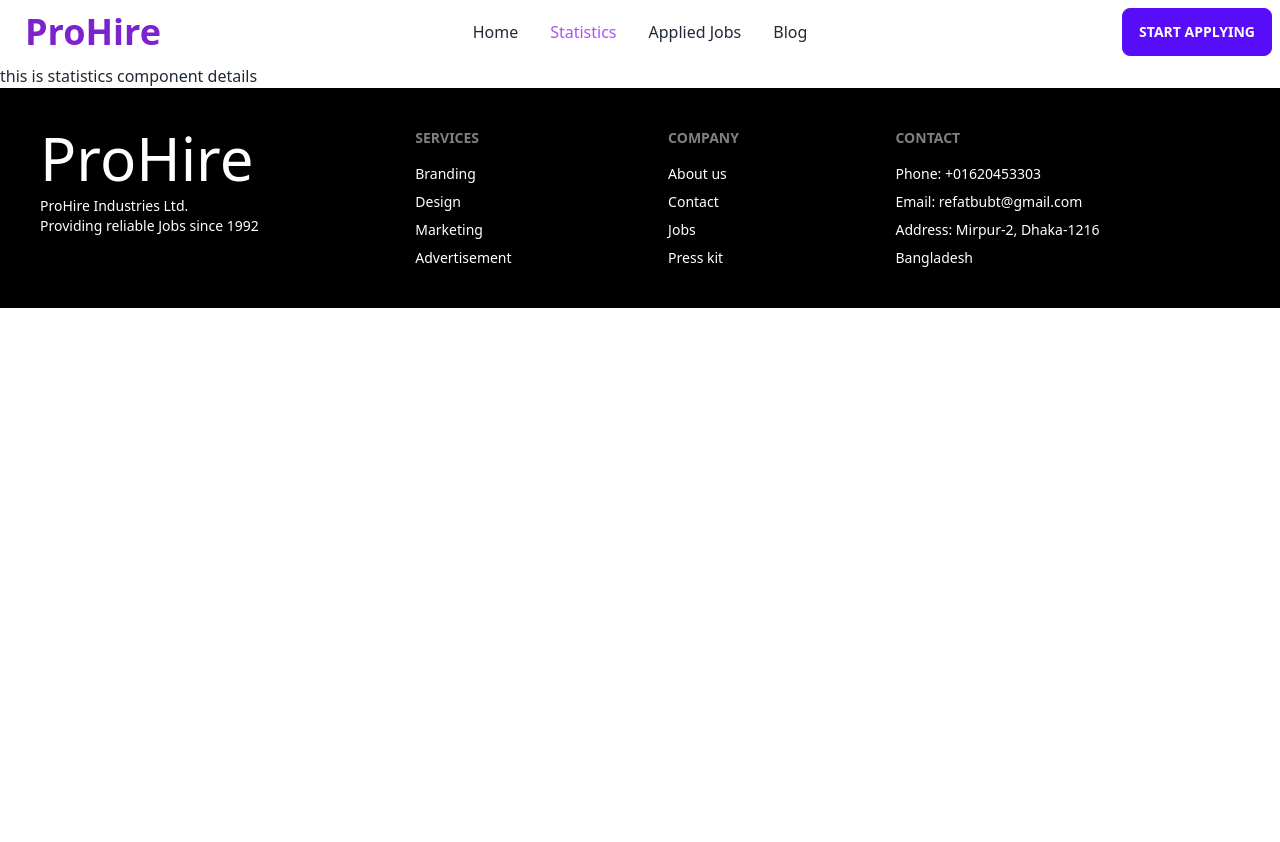
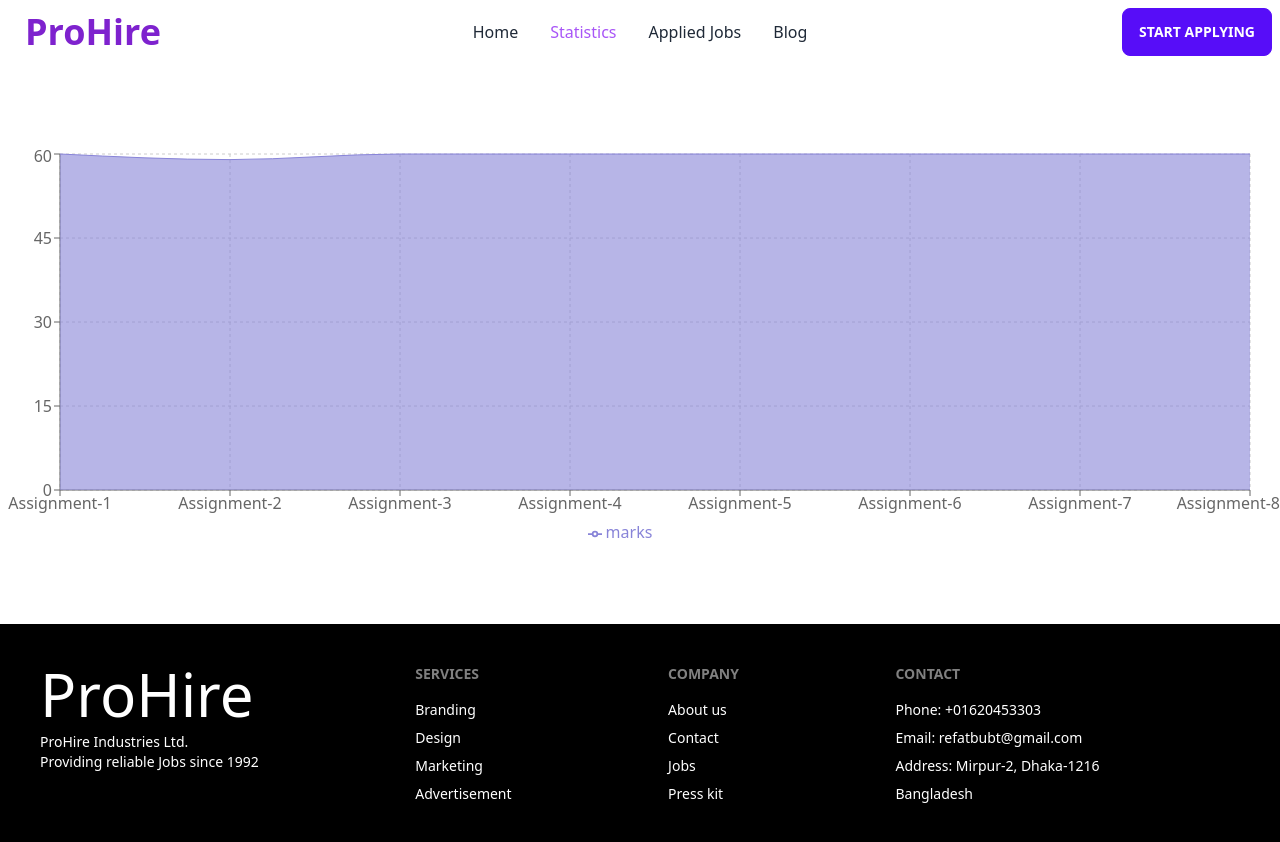
Before and after one commit to REFATBHUYAN/Pro-Hire, a React (Vite) app: page /statistics in a window 1280 px wide. Before the commit the page ends 800 px from the top, so only its background shows below. Built offline with nearby package versions, Linux system fonts and the light colour scheme.

Commit message:
statistics added

```diff
--- a/package.json
+++ b/package.json
@@ -15,6 +15,7 @@
     "react": "^18.2.0",
     "react-dom": "^18.2.0",
     "react-router-dom": "^6.10.0",
+    "recharts": "^2.5.0",
     "sort-by": "^1.2.0"
   },
   "devDependencies": {
--- /dev/null
+++ b/src/component/Statistics.jsx
@@ -0,0 +1,82 @@
+import React, { PureComponent } from "react";
+import {
+  AreaChart,
+  Area,
+  XAxis,
+  YAxis,
+  CartesianGrid,
+  Tooltip,
+  ResponsiveContainer,
+  Legend,
+} from "recharts";
+
+const data = [
+  {
+    name: "Assignment-1",
+    marks: 60,
+  },
+  {
+    name: "Assignment-2",
+    marks: 59,
+  },
+  {
+    name: "Assignment-3",
+    marks: 60,
+  },
+  {
+    name: "Assignment-4",
+    marks: 60,
+  },
+  {
+    name: "Assignment-5",
+    marks: 60,
+  },
+  {
+    name: "Assignment-6",
+    marks: 60,
+  },
+  {
+    name: "Assignment-7",
+    marks: 60,
+  },
+  {
+    name: "Assignment-8",
+    marks: 60,
+  },
+];
+
+export default class Example extends PureComponent {
+  static demoUrl = "https://codesandbox.io/s/simple-area-chart-4ujxw";
+
+  render() {
+    return (
+      <div className="my-20">
+        <ResponsiveContainer width="100%" height={400}>
+          <AreaChart
+            //   width={500}
+            //   height={400}
+            data={data}
+            margin={{
+              top: 10,
+              right: 30,
+              left: 0,
+              bottom: 0,
+            }}
+          >
+            <CartesianGrid strokeDasharray="3 3" />
+            <XAxis dataKey="name" />
+            <YAxis />
+            <Tooltip />
+            <Legend />
+            <Area
+              type="monotone"
+              dataKey="marks"
+              stroke="#8884d8"
+              fill="#8884d8"
+            />
+          </AreaChart>
+        </ResponsiveContainer>
+      </div>
+    );
+  }
+}
--- a/src/main.jsx
+++ b/src/main.jsx
@@ -10,6 +10,7 @@ import Blog from './component/Blog';
 import FirstPage from "./component/FirstPage";
 import JobDetails from "./component/JobDetails";
 import AppliedJob from "./component/AppliedJob";
+import Statistics from "./component/Statistics";
 
 const router = createBrowserRouter([
   {
@@ -24,7 +25,7 @@ const router = createBrowserRouter([
       },
       {
         path: "/statistics",
-        element: <div>this is statistics component details</div>,
+        element: <Statistics></Statistics>,
       },
       {
         path: "/jobapplied",
```
Also changed, not shown: 2 other files (tests, documents, lock files or other folders).
